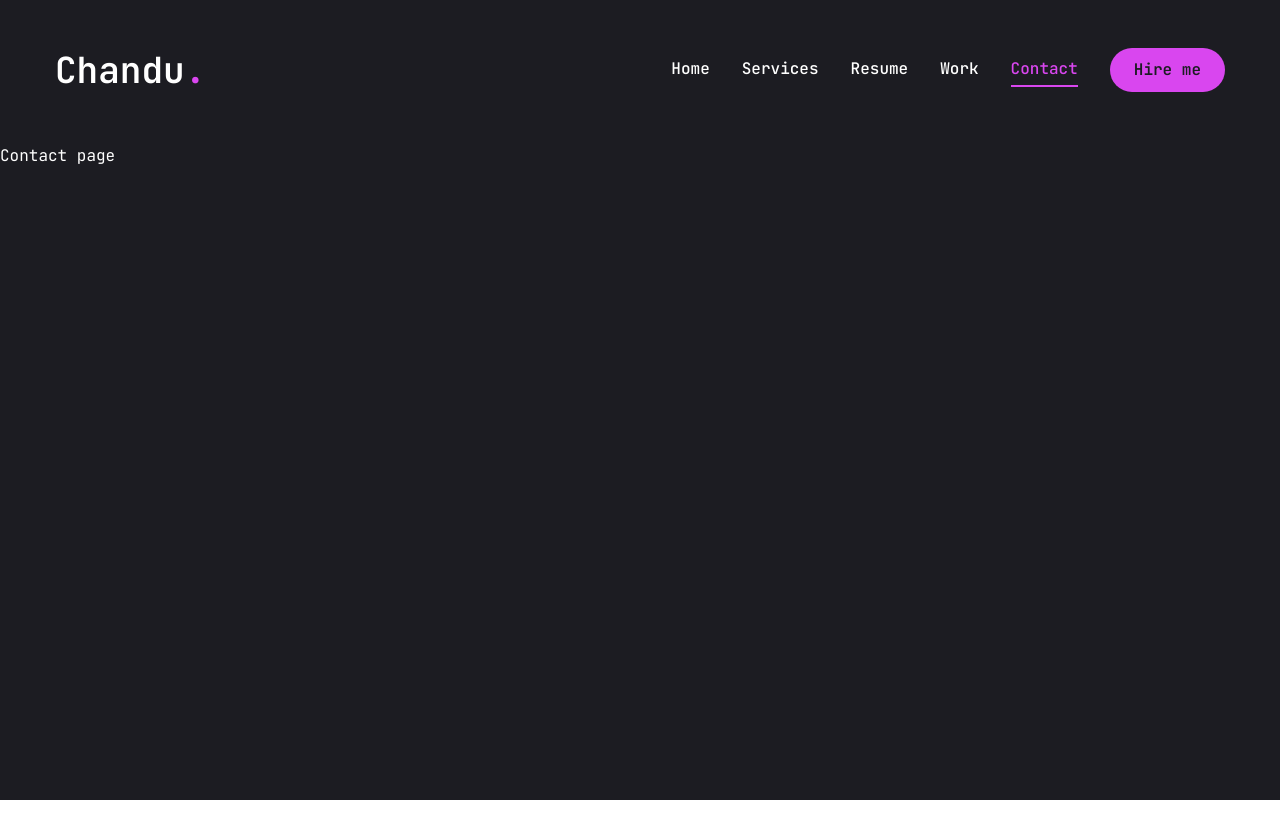
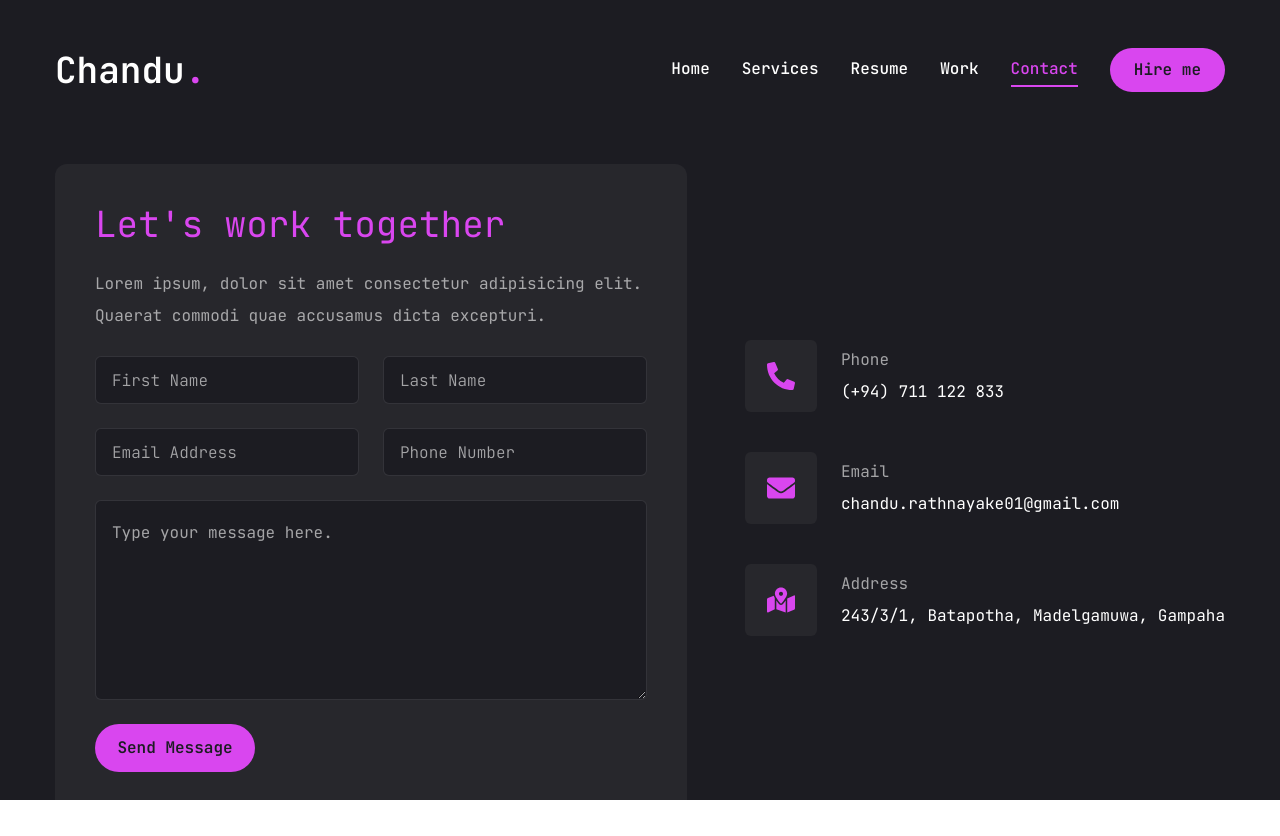
Before and after one commit to chanduimasha/Portfolio-NextJs, a Next.js app: page /contact in a window 1280 px wide. Before the commit the page ends 800 px from the top, so only its background shows below. Built offline with nearby package versions, Linux system fonts and the light colour scheme.

Commit message:
Created Contact Page

```diff
--- a/app/contact/page.jsx
+++ b/app/contact/page.jsx
@@ -1,7 +1,96 @@
+"use client";
+
+import { Button } from "@/components/ui/button";
+import { Input } from "@/components/ui/input";
+import { Textarea } from "@/components/ui/textarea";
+
+import {
+  Select,
+  SelectContent,
+  SelectGroup,
+  SelectItem,
+  SelectLabel,
+  SelectTrigger,
+  SelectValue,
+} from "@/components/ui/select";
+
+import { FaPhoneAlt, FaEnvelope, FaMapMarkedAlt } from "react-icons/fa";
+
+const info = [
+  {
+    icon: <FaPhoneAlt />,
+    title: "Phone",
+    description: "(+94) 711 122 833",
+  },
+  {
+    icon: <FaEnvelope />,
+    title: "Email",
+    description: "chandu.rathnayake01@gmail.com",
+  },
+  {
+    icon: <FaMapMarkedAlt />,
+    title: "Address",
+    description: "243/3/1, Batapotha, Madelgamuwa, Gampaha",
+  },
+];
+
+import { motion } from "framer-motion";
+
 const Contact = () => {
   return (
-    <div className="text-white">Contact page</div>
-  )
-}
+    <motion.section
+      initial={{ opacity: 0 }}
+      animate={{
+        opacity: 1,
+        transition: { delay: 2.4, duration: 0.4, ease: "easeIn" },
+      }}
+      className="text-white py-6"
+    >
+      <div className="container mx-auto">
+        <div className="flex flex-col xl:flex-row gap-[30px]">
+          <div className="xl:w-[54%] order-2 xl:order-none">
+            <form className="flex flex-col gap-6 p-10 bg-[#27272c] rounded-xl">
+              <h3 className="text-4xl text-fuchsia-500">Let's work together</h3>
+              <p className="text-white/60">
+                Lorem ipsum, dolor sit amet consectetur adipisicing elit.
+                Quaerat commodi quae accusamus dicta excepturi.
+              </p>
+              <div className="grid grid-cols-1 md:grid-cols-2 gap-6">
+                <Input type="firstname" placeholder="First Name" />
+                <Input type="lastname" placeholder="Last Name" />
+                <Input type="email" placeholder="Email Address" />
+                <Input type="phone" placeholder="Phone Number" />
+              </div>
+              <Textarea
+                className="h-[200px]"
+                placeholder="Type your message here."
+              />
+              <Button size="md" className="max-w-40">
+                Send Message
+              </Button>
+            </form>
+          </div>
+          <div className="flex-1 flex items-center xl:justify-end order-1 xl:order-none mb-8 xl:mb-0">
+            <ul className="flex flex-col gap-10">
+              {info.map((item, index) => {
+                return (
+                  <li key={index} className="flex items-center gap-6">
+                    <div className="w-[52px] h-[52px] xl:w-[72px] xl:h-[72px] bg-[#27272c] text-fuchsia-500 rounded-md flex items-center justify-center">
+                      <div className="text-[28px]">{item.icon}</div>
+                    </div>
+                    <div className="flex-1">
+                      <p className="text-white/60">{item.title}</p>
+                      <h3 className="text-white">{item.description}</h3>
+                    </div>
+                  </li>
+                );
+              })}
+            </ul>
+          </div>
+        </div>
+      </div>
+    </motion.section>
+  );
+};
 
-export default Contact
+export default Contact;
--- a/components/ui/input.tsx
+++ b/components/ui/input.tsx
@@ -11,7 +11,7 @@
       <input
         type={type}
         className={cn(
-          "flex h-10 w-full rounded-md border border-slate-200 border-slate-200 bg-white px-3 py-2 text-sm ring-offset-white file:border-0 file:bg-transparent file:text-sm file:font-medium placeholder:text-slate-500 focus-visible:outline-none focus-visible:ring-2 focus-visible:ring-slate-950 focus-visible:ring-offset-2 disabled:cursor-not-allowed disabled:opacity-50 dark:border-slate-800 dark:border-slate-800 dark:bg-slate-950 dark:ring-offset-slate-950 dark:placeholder:text-slate-400 dark:focus-visible:ring-slate-300",
+          "flex h-[48px] rounded-md border border-white/10 focus:border-fuchsia-500 font-light bg-primary px-4 py-5 text-base placeholder:text-white/60 outline-none",
           className
         )}
         ref={ref}
--- a/components/ui/textarea.tsx
+++ b/components/ui/textarea.tsx
@@ -10,7 +10,7 @@
     return (
       <textarea
         className={cn(
-          "flex min-h-[80px] w-full rounded-md border border-slate-200 border-slate-200 bg-white px-3 py-2 text-sm ring-offset-white placeholder:text-slate-500 focus-visible:outline-none focus-visible:ring-2 focus-visible:ring-slate-950 focus-visible:ring-offset-2 disabled:cursor-not-allowed disabled:opacity-50 dark:border-slate-800 dark:border-slate-800 dark:bg-slate-950 dark:ring-offset-slate-950 dark:placeholder:text-slate-400 dark:focus-visible:ring-slate-300",
+          "flex min-h-[80px] w-full rounded-md border border-white/10 bg-primary px-4 py-5 text-base placeholder:text-white/60 focus-visible:outline-none focus-visible:ring-1 focus-visible:ring-fuchsia-500 focus-visible:ring-offset-0 disabled:cursor-not-allowed disabled:opacity-50",
           className
         )}
         ref={ref}
```
Also changed, not shown: app/work/page.jsx (+25 -5 lines).
